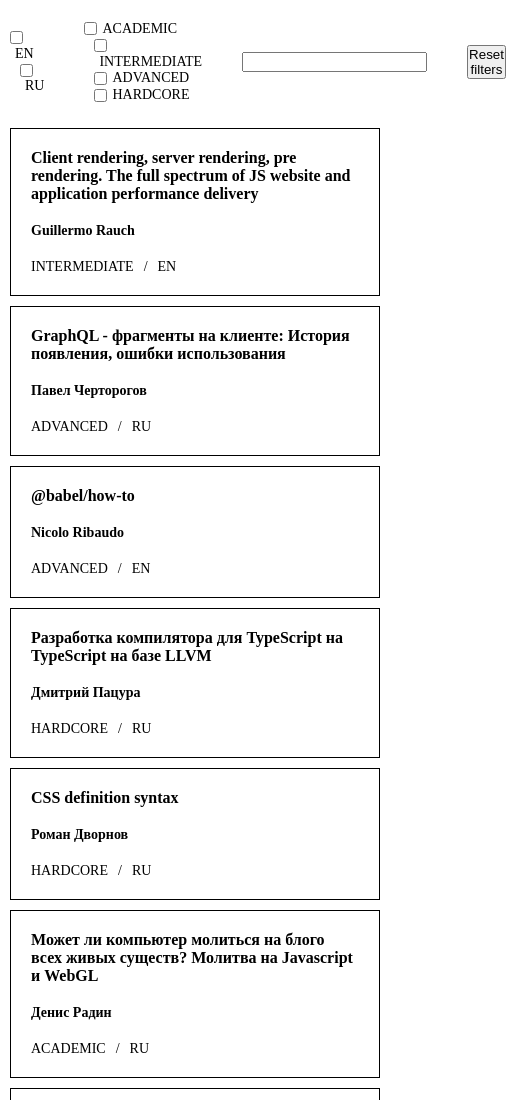
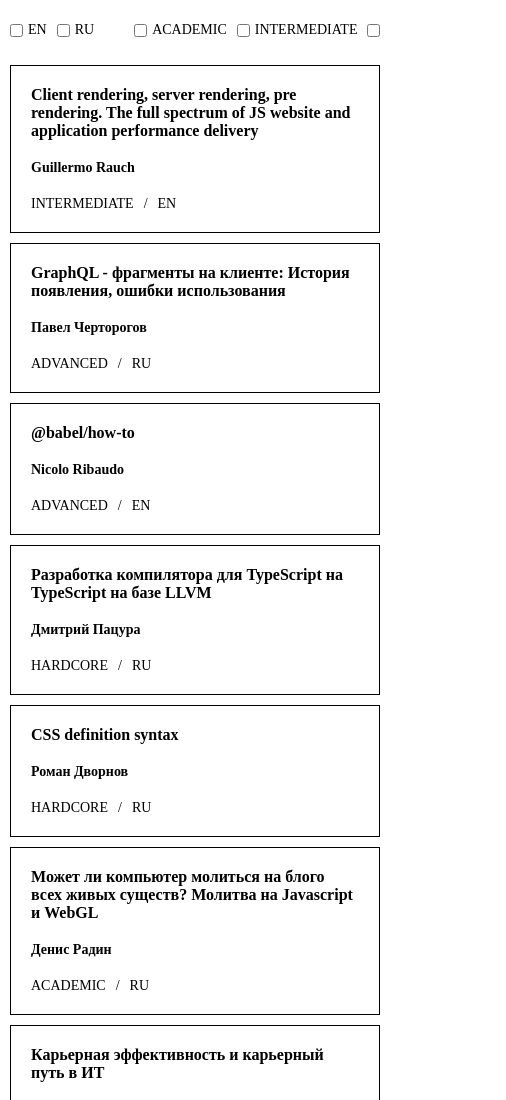
Before and after one commit to Korandashev/react-tech-task, a React app: page / in a window 390 px wide. Shown: the top 1100 px of the page, 506 px wide, since content can reach past the window. Built offline with nearby package versions, Linux system fonts and the light colour scheme; some packages are replaced by stand-ins of ours; no server answers.

Commit message:
Filters scroll on mobile

```diff
--- a/src/styles/filter.scss
+++ b/src/styles/filter.scss
@@ -1,7 +1,10 @@
 .filter-wrapper {
   display: flex;
   align-items: center;
-  padding: 20px 0;
+  padding: 10px 0;
+  margin: 10px 0;
+  overflow: auto;
+  white-space: nowrap;
 }
 
 .filter-group {
```
